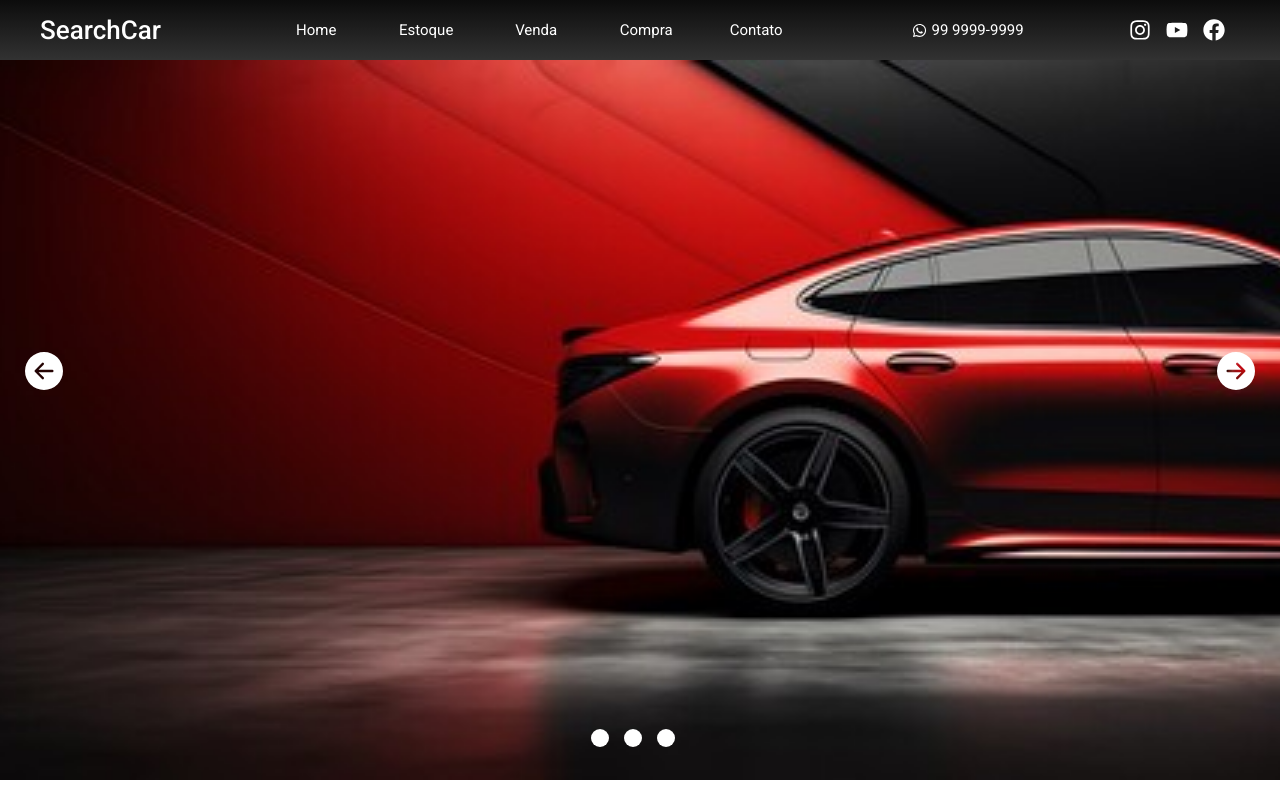
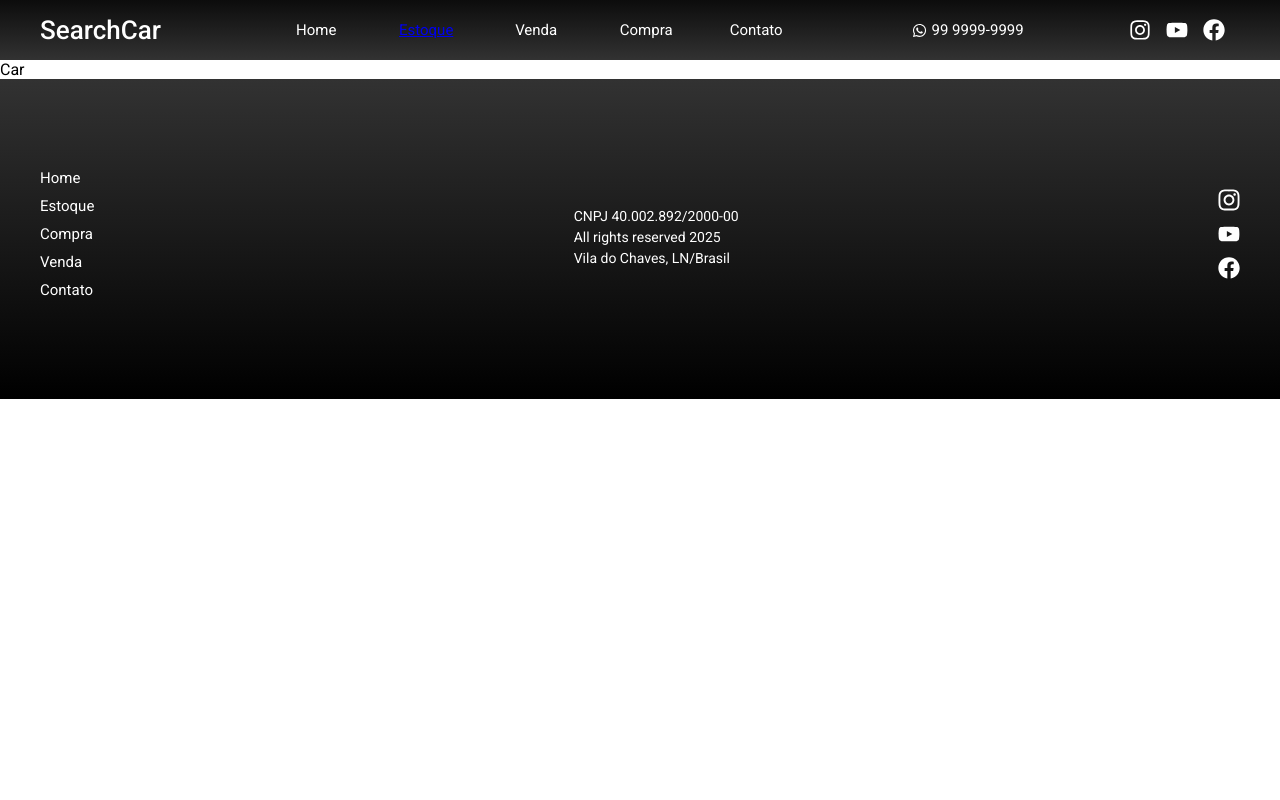
Before and after one commit to KanekiZLF/SearchCar-App, a React (Create React App) app: page /car in a window 1280 px wide. Shown: the top 800 px of the page. Built offline with nearby package versions, Linux system fonts and the light colour scheme.

Commit message:
Ainda criando Router

```diff
--- /dev/null
+++ b/src/components/footer/Footer.jsx
@@ -0,0 +1,34 @@
+import "./footer.css"
+import {FaFacebook, FaInstagram, FaYoutube} from "react-icons/fa"
+
+const Footer = () => {
+  return (
+    <div className="ftr-container">
+        <div className="ftr-content">
+            <div className="ftr-item">
+                <ul>
+                    <li>Home</li>
+                    <li>Estoque</li>
+                    <li>Compra</li>
+                    <li>Venda</li>
+                    <li>Contato</li>
+                </ul>
+            </div>
+
+            <div className="ftr-item">
+                <span>CNPJ 40.002.892/2000-00</span>
+                <span>All rights reserved 2025</span>
+                <span>Vila do Chaves, LN/Brasil</span>
+            </div>
+
+            <div className="ftr-item">
+                <FaInstagram />
+                <FaYoutube />
+                <FaFacebook />
+            </div>
+        </div>
+    </div>
+  )
+}
+
+export default Footer
--- /dev/null
+++ b/src/components/footer/footer.css
@@ -0,0 +1,45 @@
+.ftr-container {
+    width: 100%;
+    height: 320px;
+    display: flex;
+    justify-content: center;
+    align-items: center;
+    background-image: linear-gradient(#323232, #000000);
+    color: #fff;
+}
+
+.ftr-content {
+    width: 1200px;
+    height: 300px;
+    display: flex;
+    justify-content: space-between;
+    align-items: center;
+}
+
+.ftr-item {
+    display: flex;
+    flex-direction: column;
+}
+
+.ftr-item ul {
+    list-style: none;
+}
+
+.ftr-item ul li {
+    font-size: 15px;
+    font-weight: 400;
+    margin-bottom: 10px;
+}
+
+.ftr-item span {
+    font-size: 14px;
+    font-weight: 400;
+    margin-bottom: 5px;
+}
+
+.ftr-item svg {
+    width: 22px;
+    height: 24px;
+    margin-bottom: 10px;
+    cursor: pointer;
+}
--- a/src/components/navbar/Navbar.jsx
+++ b/src/components/navbar/Navbar.jsx
@@ -1,4 +1,5 @@
 import "./navbar.css";
+import { Link } from "react-router";
 import {FaFacebook, FaInstagram, FaWhatsapp, FaYoutube} from "react-icons/fa"
 
 // Componente da NavBar
@@ -9,7 +10,7 @@ const Navbar = () => {
             <h1>SearchCar</h1>
             <ul>
                 <li>Home</li>
-                <li>Estoque</li>
+                <li><Link to="/car">Estoque</Link></li>
                 <li>Venda</li>
                 <li>Compra</li>
                 <li>Contato</li>
--- /dev/null
+++ b/src/components/service/Service.jsx
@@ -0,0 +1,39 @@
+import "./service.css"
+
+const Service = () => {
+  return (
+    <div className="svc-container">
+        <div className="svc-content">
+            <div className="svc-card">
+                <h1>Venda</h1>
+                <span>
+                    Quer vender o seu carro e ter um retorno melhor? A consignado SearchCar pode ser
+                    o melhor negocio para o seu caso. Converse com nossos consultores e tire suas duvidas.
+                </span>
+            </div>
+            <div className="svc-card">
+                <h1>Compra</h1>
+                <span>
+                    Precisa de dinheiro e quer vender o seu carro ? Compramos seu carro com uma
+                    avaliação justa e transparente. Traga o seu carro a nossa loja e vamos conversar !
+                </span>
+            </div>
+            <div className="svc-card">
+                <h1>Financiamento</h1>
+                <span>
+                    Comprar o seu carro nunca foi tão facil e rapido. Trabalhamos com varias instituições bancarias e financiadores.
+                    Simulamos o seu crédito na hora e você ja escolhe o carro de acordo com o seu financiamento.
+                </span>
+            </div>
+            <div className="svc-card">
+                <h1>Consignação</h1>
+                <span>Uma modalidade onde você vende o seu carro através da nossa loja. Fazemos um contrato para fornecer segurança aos nossos clientes
+                    e depois trabalhamos colocando todo o nosso esforço para conseguir o melhor valor de seu veiculo.
+                </span>
+            </div>
+        </div>
+    </div>
+  )
+}
+
+export default Service
--- /dev/null
+++ b/src/components/service/service.css
@@ -0,0 +1,38 @@
+.svc-container {
+    width: 100%;
+    height: 320px;
+    display: flex;
+    justify-content: center;
+    align-items: center;
+    margin-bottom: 30px;
+}
+
+.svc-content {
+    width: 1200px;
+    height: 320px;
+    display: flex;
+    justify-content: center;
+    align-items: center;
+    gap: 20px;
+}
+
+.svc-card {
+    width: 260px;
+    height: 280px;
+    background-color: rgb(254, 254, 254);
+    padding: 20px 20px;
+    border-radius: 5px;
+    border-top: 5px solid #323232;
+    box-shadow: 0px 3px 15px -3px rgba(0,0,0,0.1);
+}
+
+.svc-card h1 {
+    font-size: 22px;
+    font-weight: 500;
+    margin-bottom: 20px;
+}
+
+.svc-card span {
+    font-size: 15px;
+    font-weight: 400;
+}
--- a/src/index.js
+++ b/src/index.js
@@ -2,13 +2,22 @@ import React from 'react';
 import ReactDOM from 'react-dom/client';
 import './index.css';
 import App from './App';
+import Car from './pages/car/Car';
+
+import {createBrowserRouter, RouterProvider} from "react-router-dom"
 import reportWebVitals from './reportWebVitals';
+import Contact from './pages/contact/Contact';
+
+const router = createBrowserRouter([
+  {path: "/", element: <App />},
+  {path: "/car", element: <Car />},
+  {path: "/contact", element: <Contact />},
+
+])
 
 const root = ReactDOM.createRoot(document.getElementById('root'));
 root.render(
-  <React.StrictMode>
-    <App />
-  </React.StrictMode>
+  <RouterProvider router={router} />
 );
 
 // If you want to start measuring performance in your app, pass a function
--- /dev/null
+++ b/src/pages/car/Car.jsx
@@ -0,0 +1,14 @@
+import Navbar from "../../components/navbar/Navbar"
+import Footer from "../../components/footer/Footer"
+
+const Car = () => {
+  return (
+    <>
+      <Navbar />
+      <div>Car</div>
+      <Footer />
+    </>
+  )
+}
+
+export default Car
--- /dev/null
+++ b/src/pages/contact/Contact.jsx
@@ -0,0 +1,15 @@
+import React from 'react'
+import Navbar from '../../components/navbar/Navbar'
+import Footer from '../../components/footer/Footer'
+
+const Contact = () => {
+  return (
+    <>
+        <Navbar />
+        <div>Contact</div>
+        <Footer />
+    </>
+  )
+}
+
+export default Contact
--- a/src/pages/home/Home.jsx
+++ b/src/pages/home/Home.jsx
@@ -3,6 +3,8 @@ import Carousel from "../../components/carousel/Carousel";
 import Navbar from '../../components/navbar/Navbar'
 import ShopWindow from "../../components/shopwindow/ShopWindow";
 import Contact from "../../components/contact/Contact";
+import Service from "../../components/service/Service";
+import Footer from "../../components/footer/Footer";
 
 
 const Home = () => {
@@ -12,6 +14,8 @@ const Home = () => {
       <Carousel />
       <ShopWindow />
       <Contact />
+      <Service />
+      <Footer />
     </>
   )
 }
```
Also changed, not shown: src/pages/car/car.css (added), src/pages/contact/contact.css (added).
